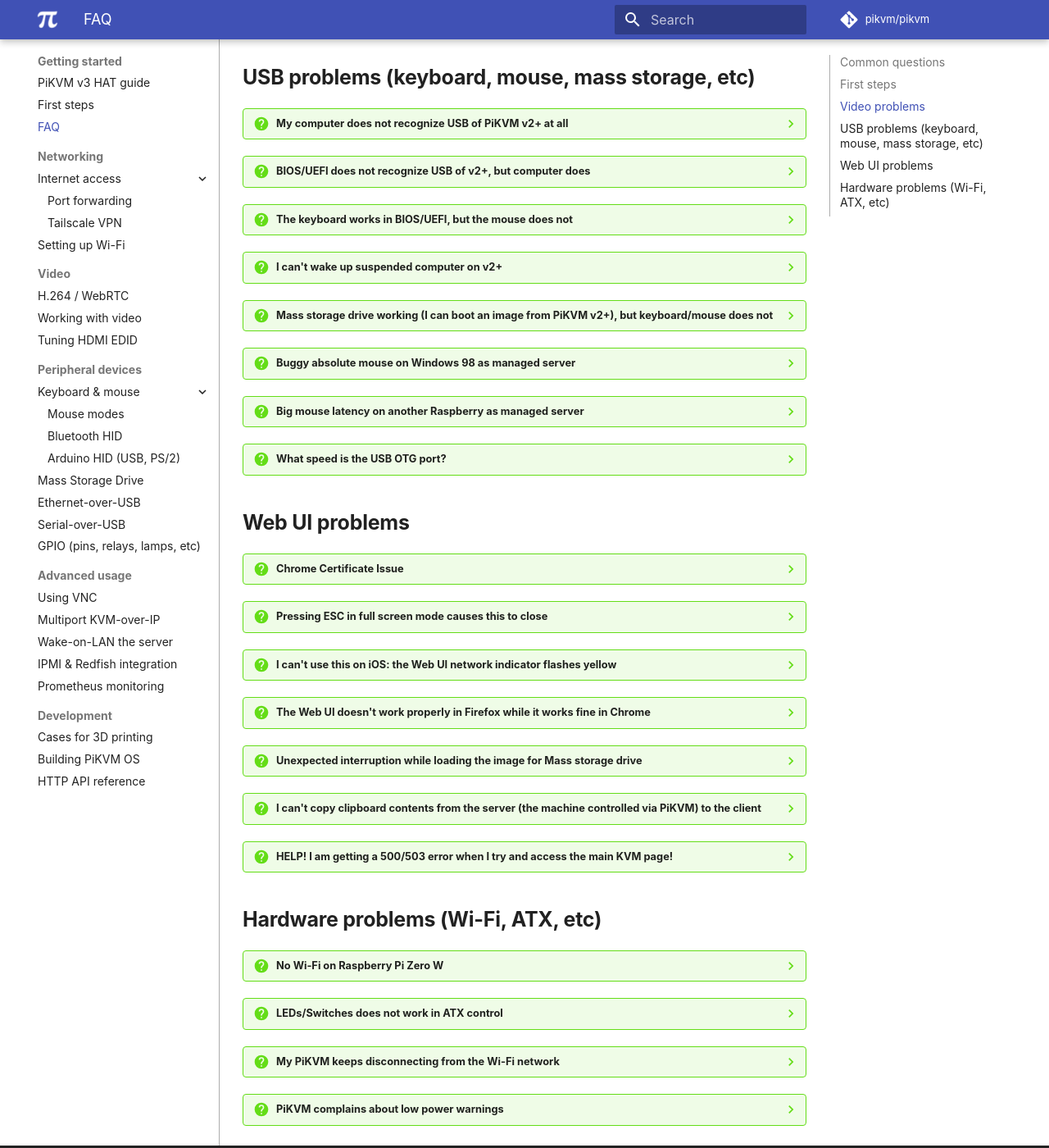
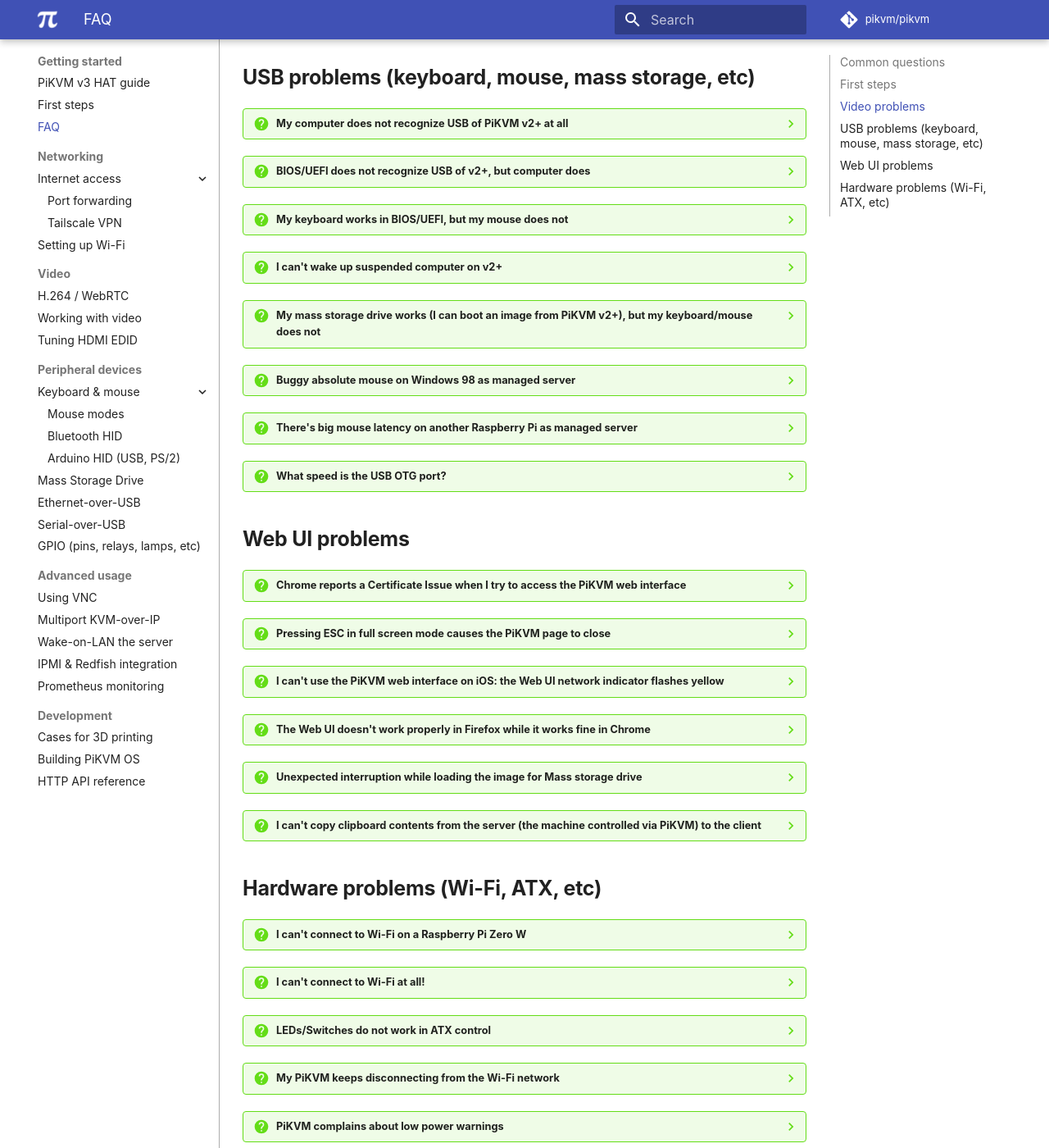
Before and after one commit to pikvm/pikvm, an MkDocs documentation site: the page built from docs/faq.md, in a window 1280 px wide and 1400 px high, scrolled down 2811 px. Shown: the whole window at 82% size. Built offline with MkDocs 1.6.1 and Material for MkDocs 9.7.7, drawn with Linux system fonts in a browser that asks for light colours; some web fonts are replaced; comment, search, counter and statistics services are not loaded; some of the changed text lies outside the part shown.

Commit message:
FAQ cleanup suggestions (#623)
* Clarify how to append mouse poll to cmdline.txt

* FAQ spelling and wording changes

* Corrected a couple of spelling errors.
* Changed some phrasing into more idiomatic English.
* Merged the two almost identical questions on 500/503 errors.
* Separated the hardware question about the Pi Zero W from the general "I can't connect to Wi-Fi" FAQ.
* Tried to standardise on "I" and question syntax in the question headers.
* Updated and added context for the statement that only Chrome supports a particular extension.
* Changed code quoting in a couple of answers to clarify what is code and what is commentary.

````diff
--- a/docs/faq.md
+++ b/docs/faq.md
@@ -9,14 +9,14 @@
 ## Common questions
 
 ??? question "Can I connect multiple servers to a single PiKVM?"
-    Yes, but it will require additional work to set up. See [this page](multiport.md).
+    Yes, but it requires additional work to set up. See [this page](multiport.md).
 
 
 ??? question "How can I get the access to PiKVM in my local network over Internet?"
-    You can use port forwarding for port 443 on your router if it has an external IP address. In all other cases, you can use the excellent free VPN service [Tailscale](tailscale.md), which is configured on PiKVM with a [few simple commands](tailscale.md).
+    You can use port forwarding for port 443 on your router if it has an external IP address. In all other cases, you can use the excellent free VPN service [Tailscale](tailscale.md), which can be configured on PiKVM with a [few simple commands](tailscale.md).
 
 
-??? question "I want a static IP"
+??? question "Can I assign a static IP to a PiKVM"
     Edit file `/etc/systemd/network/eth0.network` for Ethernet or `wlan0.network` for Wi-Fi and edit the `[Network]` section:
 
     ```ini
@@ -54,21 +54,21 @@
 
 
 ??? question "Does PiKVM support sound?"
-    At this time sound is not supported on any platform however, once sound is implimented, it will only be available for PiKVM v3 HAT. Due to a hardware bug in HDMI-CSI bridges, sound may or may not work.
+    At this time sound is not supported on any platform. Once sound is implemented, it will only be available for PiKVM v3 HAT. Due to a hardware bug in HDMI-CSI bridges, sound may or may not work.
 
 
 ??? question "Can I power the Pi via PoE?"
-    Yes! But you will still need to ensure you isolate the 5v connection between the Raspberry Pi and host PC to prevent backpower issues that can cause instability or damage to either the host PC or the Pi. Power/Data cable + USB power blocker would work.
+    Yes! But you still need to ensure you isolate the 5v connection between the Raspberry Pi and host PC to prevent backpower issues that can cause instability or damage to either the host PC or the Pi. Power/Data cable + USB power blocker would work.
 
 
 ??? question "Do I need a power splitter? Why do I need one?"
     * Yes for RPi4 - Please see the main readme for splitter types listed under V2 Hardware
     * Yes for Zero W and Zero W 2, if using dedicated power you still need to split the power from the data towards the target. If using the target for power, this is not needed.
-    * This is not needed if you have a v3 hat.
+    * This is not needed if you have a v3 HAT, as the HAT splits power and signal on the board.
 
 
-??? question "Can I use PiKVM with non-Raspberry boards (Orange, Nano, etc)?"
-    Yes, but you will have to prepare the operating system yourself. As for the PiKVM software, you will need to replace some config files (such as UDEV rules). If you are a developer or an experienced system administrator, you will not have any problems with this. In addition, we are open to patches. If you need help with this, please contact us via [Discord](https://discord.gg/bpmXfz5).
+??? question "Can I use PiKVM with non-Raspberry Pi boards (Orange, Nano, etc)?"
+    Yes, but you will have to prepare the operating system yourself. For the PiKVM software, you will need to replace some config files (such as UDEV rules). If you are a developer or an experienced system administrator, you will not have any problems with this. In addition, we are open to patches. If you need help with this, please contact us via [Discord](https://discord.gg/bpmXfz5).
 
 
 ??? question "Is PiKVM OS its own custom distro?"
@@ -132,14 +132,25 @@
     ```
 
 ??? question "I am getting a 500/503 error when I try and access the main KVM page!"
-    This is due to what was recently edited in your yaml file, you have to use spaces and NOT tabs
+    This is due to your recent changes in your yaml file; you have to use spaces and NOT tabs.
     Undo what you just did, then, `systemctl restart kvmd`, does it work again?
-    Review what was added and take care of yaml syntax
+    Review what you added and take care of [YAML syntax](https://docs.ansible.com/ansible/latest/reference_appendices/YAMLSyntax.html).
+
+    For future edits there are some steps you can do to prevent this from happening again.
+
+    Make a .nanorc file and populate it with the following:
+
+    ```
+    set tabsize 4
+    set tabstospaces
+    ```
+
+    Now re-edit your `/etc/kvmd/override.yaml` file and just use tab to get the right spacing, you might need to delete the current leading "spaces" to ensure proper formatting.
 
 
 ## First steps
 
-??? question "I can't find PiKVM IP address in my network"
+??? question "I can't find the PiKVM IP address in my network"
     Follow [this guide](first_steps.md#getting-access-to-pikvm).
 
 
@@ -158,13 +169,13 @@
 
 
 ??? question "How do I get root access in the web terminal?"
-    The web terminal works with the account `kvmd-webterm`. This is a regular user with no administrator privileges and. In addition, `sudo` and login are disabled for this user for security reasons. To get `root` access, you need to use the `su -` command (minus is important) and **enter the root password**.
+    The web terminal works with the account `kvmd-webterm`. This is a regular user with no administrator privileges. In addition, `sudo` and login are disabled for this user for security reasons. To get `root` access, you need to use the `su -` command (minus is important) and **enter the root password**.
 
 
 ??? question "Where is the PiKVM configuration located?"
-    Almost all KVMD (the main daemon controlling PiKVM) configuration files located in `/etc/kvmd`. You can also find nginx configs and SSL certificates there. KVMD configs use [YAML](https://docs.ansible.com/ansible/latest/reference_appendices/YAMLSyntax.html) syntax. The specific platform parameters can be found in the file `/etc/kvmd/main.yaml` and **you should never edit it**. Use `/etc/kvmd/override.yaml` to redefine the system parameters.
+    Almost all KVMD (the main daemon controlling PiKVM) configuration files are located in `/etc/kvmd`. You can also find nginx configs and SSL certificates there. KVMD configs use [YAML](https://docs.ansible.com/ansible/latest/reference_appendices/YAMLSyntax.html) syntax. The specific platform parameters can be found in the file `/etc/kvmd/main.yaml` and **you should never edit it**. Use `/etc/kvmd/override.yaml` to redefine the system parameters.
 
-    Another files that are also not recommended for editing have read-only permissions. If you edit any of these files, you will need to manually make changes to them when you upgrade your system. You can view the current configuration and all available KVMD parameters using the command `kvmd -m`.
+    Files that are not recommended for editing have read-only permissions. If you edit any of these files, you will need to manually make changes to them when you upgrade your system. You can view the current configuration and all available KVMD parameters using the command `kvmd -m`.
 
 
 ??? question "I can't edit any file on PiKVM. Why is the system in read-only mode?"
@@ -189,7 +200,7 @@
         !!! danger "But again: DON'T DO THIS"
 
 
-??? question "How to install or remove any packages in PiKVM OS?"
+??? question "How do I install or remove packages in PiKVM OS?"
     PiKVM OS is based on Arch Linux ARM and uses the [pacman](https://wiki.archlinux.org/title/Pacman) package manager.
 
     * Switch filesystem to RW-mode: `rw`.
@@ -228,13 +239,13 @@
     ```
 
 
-??? question "How to disable the web terminal?"
+??? question "How do I disable the web terminal?"
     ```
     # systemctl disable --now kvmd-webterm
     ```
 
 
-??? question "How to completely disable authorization in PiKVM?"
+??? question "How do I completely disable authorization in PiKVM?"
     Edit the file `/etc/kvmd/override.yaml`:
 
     ```yaml
@@ -250,7 +261,7 @@
     ```
 
 
-??? question "Can I have different hostnames for your each of your pikvms?"
+??? question "Can I have different hostnames for each of my PiKVMs?"
     Yes! And it's easy to do! Using a SSH session or the web terminal:
     1. Make sure you are root, run `rw` then run `hostnamectl set-hostname yournewhostname.domain`.
     2. Optional: edit `/etc/kvmd/meta.yaml` to alter the displayed hostname in the web UI.
@@ -264,13 +275,13 @@
 
 
 ??? question "PiKVM does not show the video from the computer at all"
-    * Double-check that the video capture device is connected correctly. For the [CSI bridge](/README.md#for-the-hdmi-csi-bridge), this should be exactly the camera port, for the [USB dongle](/README.md#for-the-hdmi-usb-dongle), strictly the port indicated in the picture.
-    * Some laptops do not output any signal until you switched the output (usually via the FN + and an F5 key on the keyboard).
-    * Your computer may have turned on sleep mode for the monitor. Move the mouse and turn it off.
+    * Double-check that the video capture device is connected correctly. For the [CSI bridge](/README.md#for-the-hdmi-csi-bridge), this should be exactly the camera port; for the [USB dongle](/README.md#for-the-hdmi-usb-dongle), strictly the port indicated in the picture.
+    * Some laptops do not output any signal until you switch the output (usually via the FN + and an F5 key on the keyboard).
+    * Your computer may have turned on sleep mode for the monitor. Move the mouse to turn it off.
 
 
 ??? question "The video works in the booted OS, but not in the BIOS/UEFI"
-    The problem appears on Intel NUC, GA-H77-DS3H, and some other devices with using CSI bridge. All you need to do is [change the EDID data](edid.md). This is the information about supported resolutions that the CSI bridge reports to your computer.
+    This problem appears on Intel NUC, GA-H77-DS3H, and some other devices when using a CSI bridge. All you need to do is [change the EDID data](edid.md). This is the information about supported resolutions that the CSI bridge reports to your computer.
 
 
 ??? question "Glitchy or wrong BIOS/UEFI resolution"
@@ -280,17 +291,17 @@
 
     This can be solved by enabling the **Compatibility Support Module (CSM)** in your BIOS, usually under the **Boot** options.
 
-    If you can't or don't want to enable the CSM, you can try connecting a DisplayPort monitor, or a [dummy plug](http://amazon.com/s?k=displayport+dummy+plug). If you remove the DP cable/adapter the bug will reappear.
+    If you can't or don't want to enable the CSM, you can try connecting a DisplayPort (DP) monitor, or a [dummy plug](http://amazon.com/s?k=displayport+dummy+plug). If you remove the DP cable/adapter the bug will reappear.
 
     If none of this works, try connecting the DP cable first, boot into the BIOS, disable the CSM and shutdown (do not restart) your PC. Then, boot into the BIOS and enable the CSM before shutting down your PC. Then connect the HDMI and turn your PC on again.
 
 
-??? question "CSI bridge does not work with official Raspberry Pi PoE HAT"
-    Details [here](https://github.com/pikvm/pikvm/issues/6). The reason is that the [official HAT](https://www.raspberrypi.org/products/poe-hat) has a built-in fan controller that conflicts with the TC358743 chip of the bridge. The solution is to disable the fan control and connect it to the power line so that it works continuously. To turn off the controller you need to add the line `disable_poe_fan=1` to `/boot/config.txt`.
+??? question "Why does the CSI bridge does not work with official Raspberry Pi PoE HAT?"
+    Details [here](https://github.com/pikvm/pikvm/issues/6). The reason is that the [official HAT](https://www.raspberrypi.org/products/poe-hat) has a built-in fan controller that conflicts with the TC358743 chip of the bridge. The solution is to disable the fan control and connect the fan to the power line so that it works continuously. To turn off the controller you need to add the line `disable_poe_fan=1` to `/boot/config.txt`.
 
 
 ??? question "The video freezes a few seconds after the start, restarting the Web UI or VNC does not help"
-    The story is [here](https://github.com/raspberrypi/firmware/issues/1562). Very-very rarely, Raspberry boards can have a hardware defect that causes some of the chip blocks to be unstable under normal power. The solution is to slightly increase the power supply, as in overclocking. Add `over_voltage=1` (or `over_voltage=2` if previous doesn't help) to `/boot/config.txt` and perform `reboot`.
+    The story is [here](https://github.com/raspberrypi/firmware/issues/1562). Very very rarely, Raspberry Pi boards can have a hardware defect that causes some of the chip blocks to be unstable under normal power. The solution is to slightly increase the power supply, as you would when overclocking. Add `over_voltage=1` (or `over_voltage=2` if previous doesn't help) to `/boot/config.txt` and perform `reboot`.
 
     To make sure that you are facing this particular problem, first perform a diagnostic:
 
@@ -305,22 +316,22 @@
     Sometimes Awesome WM on Linux can't recognize a video output change on a cable. That is, if the cable was first inserted into the monitor, and then you reconnected it to PiKVM - it may happen that you will not see the image. It seems that the problem is Awesome WM, since for example with KDE, it is not reproducable. If you turn on your workstation with PiKVM already connected, everything will work fine.
 
 
-??? question "Windows Limited Available Resolutions"
-    This is due to a driver issue, possible resolution can be found [here](https://github.com/pikvm/pikvm/issues/577#issuecomment-998713201)
+??? question "Windows shows limited Available Resolutions"
+    This is due to a driver issue. A possible resolution can be found [here](https://github.com/pikvm/pikvm/issues/577#issuecomment-998713201).
 
 
 ## USB problems (keyboard, mouse, mass storage, etc)
 
 ??? question "My computer does not recognize USB of PiKVM v2+ at all"
     * Make sure that you have used the correct USB cable with DATA lines to connect the OTG port for the Raspberry to the computer. You may have decided to use a USB hub instead of a Y-cable and **it won't work**. Use good cables and follow the instructions :)
-    * In rare cases, some very buggy BIOSes does not like HID and Mass Storage in one USB device. You can either [disable Mass Storage](msd.md#disable-msd), or use [Arduino HID](arduino_hid.md) to physically separate them.
+    * In rare cases, some very buggy BIOSes do not like HID and Mass Storage in one USB device. You can either [disable Mass Storage](msd.md#disable-msd), or use an [Arduino HID](arduino_hid.md) to physically separate them.
 
 
 ??? question "BIOS/UEFI does not recognize USB of v2+, but computer does"
     If you are using a USB hub or USB PCI controller, this may not be handled by your BIOS. Try to use another USB port. Some ports may have a built-in hub on the motherboard and a buggy BIOS that can't handle it.
 
 
-??? question "The keyboard works in BIOS/UEFI, but the mouse does not"
+??? question "My keyboard works in BIOS/UEFI, but my mouse does not"
     The BIOS does not support absolute mouse mode, which is preferred by PiKVM. In this case, [you can enable relative or dual positioning mode](mouse.md).
 
 
@@ -333,8 +344,8 @@
     ```
 
 
-??? question "Mass storage drive working (I can boot an image from PiKVM v2+), but keyboard/mouse does not"
-    In rare cases, some very buggy BIOSes does not like HID and Mass Storage in one USB device. You can either [disable Mass Storage](msd.md#disable-msd), or use [Arduino HID](arduino_hid.md) to physically separate them.
+??? question "My mass storage drive works (I can boot an image from PiKVM v2+), but my keyboard/mouse does not"
+    In rare cases, some very buggy BIOSes does not like HID and Mass Storage in one USB device. You can either [disable Mass Storage](msd.md#disable-msd), or use an [Arduino HID](arduino_hid.md) to physically separate them.
 
 
 ??? question "Buggy absolute mouse on Windows 98 as managed server"
@@ -344,29 +355,29 @@
     * [Arduino HID](arduino_hid.md#fixing-the-usb-absolute-mouse-on-windows-98).
 
 
-??? question "Big mouse latency on another Raspberry as managed server"
-    Unusual case: RPi4 is used as a PiKVM to control RPi3. In this case, the mouse delay may be several seconds. To fix it, just add line `usbhid.mousepoll=0` to `/boot/cmdline.txt` to the server (i.e. RPI3 in our case) and reboot it. [Source.](https://www.reddit.com/r/pikvm/comments/m4xs79/slow_mouse_response/)
+??? question "There's big mouse latency on another Raspberry Pi as managed server"
+    Unusual case: RPi4 is used as a PiKVM to control RPi3. In this case, the mouse delay may be several seconds. To fix it, append `usbhid.mousepoll=0` to the boot line in `/boot/cmdline.txt` on the managed server (i.e. RPI3 in our case) and reboot it. [Source.](https://www.reddit.com/r/pikvm/comments/m4xs79/slow_mouse_response/)
 
 
 ??? question "What speed is the USB OTG port?"
-    Per the official RPI documentation, this is a limitation of the SoC therefor will only be USB2.0 (455 Mbs)
+    Per the official RPI documentation, this is a limitation of the SoC.  The OTG port is only USB2.0, so is limited to 455 Mbit/s.
 
 
 ## Web UI problems
 
-??? question "Chrome Certificate Issue"
-    The latest versions of Chrome does not allow access to the page with a self signed certificate, so if you see the following screen when loading the PiKVM website:
+??? question "Chrome reports a Certificate Issue when I try to access the PiKVM web interface"
+    The latest versions of Chrome do not allow access to the page with a self signed certificate, so if you see the following screen when loading the PiKVM website:
 
     <img src="chrome.png" alt="Chrome Blocking" width="400"/>
 
     You can proceed by typing `thisisunsafe` and Chrome will then load the page.
 
 
-??? question "Pressing ESC in full screen mode causes this to close"
-    Your browser does not support [keyboard lock](https://caniuse.com/mdn-api_keyboard_lock). Right now, only Chrome implements this.
+??? question "Pressing ESC in full screen mode causes the PiKVM page to close"
+    Your browser does not support [keyboard lock](https://caniuse.com/mdn-api_keyboard_lock). Right now (January 2022), only Chromium implements this, so it works on Chrome, Edge, and Opera.
 
 
-??? question "I can't use this on iOS: the Web UI network indicator flashes yellow"
+??? question "I can't use the PiKVM web interface on iOS: the Web UI network indicator flashes yellow"
     Safari on iOS contains an old bug that prevents a web application from connecting over a web socket if you use a self-signed certificate on the server (the default for PiKVM). There are two solutions:
 
     * Install a valid SSL certificate for PiKVM host to `/etc/kvmd/nginx/ssl`.
@@ -385,40 +396,28 @@
 
 
 ??? question "I can't copy clipboard contents from the server (the machine controlled via PiKVM) to the client"
-    The clipboard only works from the client to the server not vice versa. There is currently no way to do it.
-
-
-??? question "HELP! I am getting a 500/503 error when I try and access the main KVM page!"
-    This is due to a bad line in your YAML config, if you undo what you did then it will work.
-
-    For all future edits there are some steps you can do to prevent this from happening again.
-
-    Make a .nanorc file and populate it with the following:
-
-    ```
-    set tabsize 4
-    set tabstospaces
-    ```
-
-    Now re-edit your `/etc/kvmd/override.yaml` file and just use tab to get the right spacing, you might need to delete the current leading "spaces" to ensure proper formatting.
+    The clipboard only works from the client to the server not vice versa. There is currently no way to do this, as PiKVM has no access to the managed server's state other than via USB and video.
 
 
 ## Hardware problems (Wi-Fi, ATX, etc)
 
-??? question "No Wi-Fi on Raspberry Pi Zero W"
-    * If your device is unable to connect to the Wi-Fi network that you have setup check the 2.4 GHz Wi-Fi channel used by your Wi-Fi access point.
-      If channels 12 to 14 are used (some countries have banned these channels) try to use a channel between 1 and 11.
+??? question "I can't connect to Wi-Fi on a Raspberry Pi Zero W"
     * Some Zeros contain a defective Wi-Fi chip. You can either return the device to the store, or try the [software workaround](https://github.com/pikvm/pikvm/issues/137).
 
 
-??? question "LEDs/Switches does not work in ATX control"
+??? question "I can't connect to Wi-Fi at all!"
+    * If your device is unable to connect to the Wi-Fi network that you have set up, check the 2.4 GHz Wi-Fi channel used by your Wi-Fi access point.
+      If channels 12 to 14 are used (some countries have banned these channels) try to use a channel between 1 and 11.
+
+
+??? question "LEDs/Switches do not work in ATX control"
     Double check your wiring as per [the documentation](/README.md#setting-up-the-v2). Make sure you placed the relays (G3VM-61A1) in the correct orientation. The relays for switches (Power, Reset) have a different orientation than the ones for LEDs.
 
 
 ??? question "My PiKVM keeps disconnecting from the Wi-Fi network"
-    Try to edit "/etc/conf.d/wireless-regdom" and look for your region and uncomment it. For example: `WIRELESS_REGDOM="US"`.
+    Try to edit `/etc/conf.d/wireless-regdom` and look for your region and uncomment it. For example: `WIRELESS_REGDOM="US"`.
 
 
 ??? question "PiKVM complains about low power warnings"
-    * Are you using a `proper` power supply? Not one you hacked together?
+    * Are you using a "proper" power supply? Not one you hacked together?
     * Some USB power bricks advertise 5V 2.1A or higher, but can't deliver consistent 5V.  Best to use Raspberry Pi Foundation recommended power supplies.
````
Also changed, not shown: other parts of docs/faq.md (+2 -2 lines).
